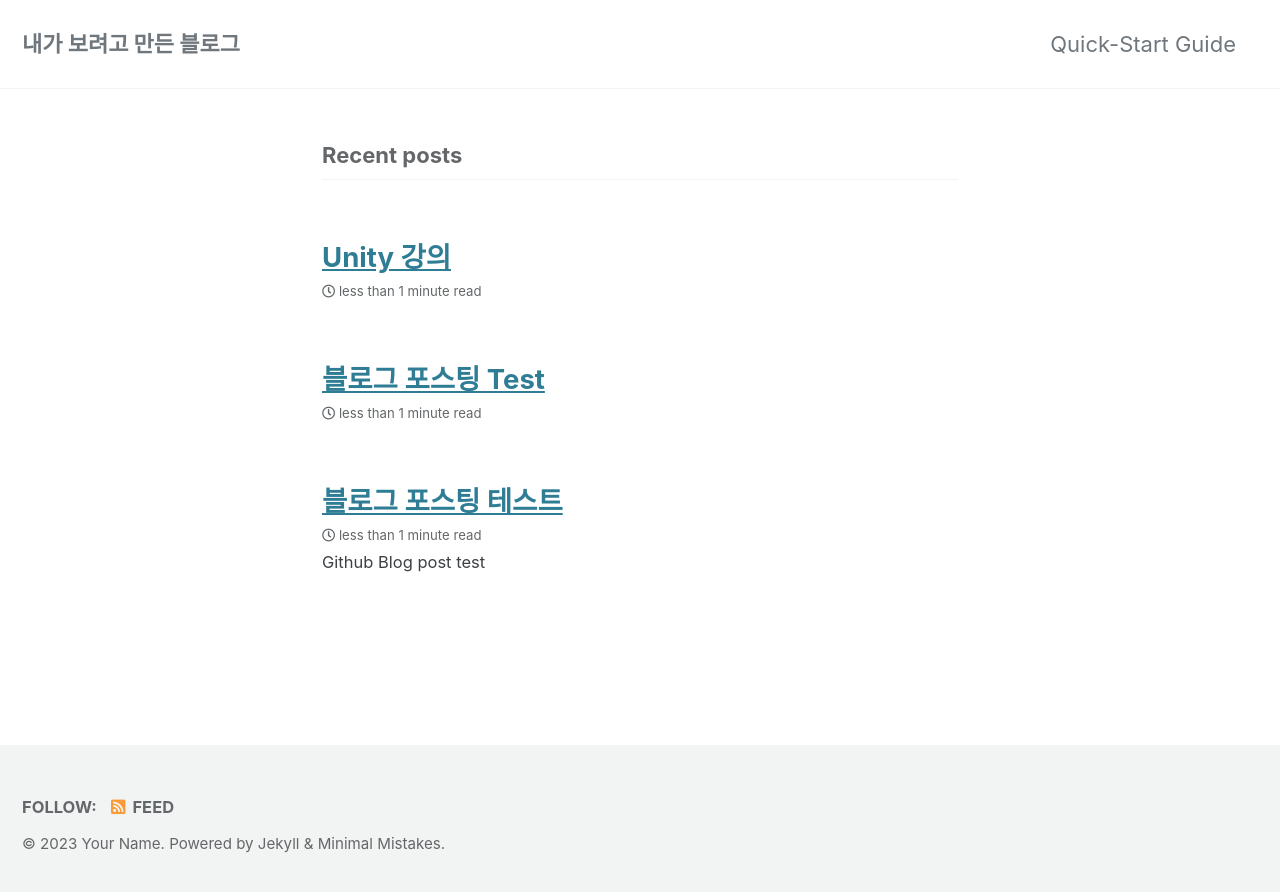
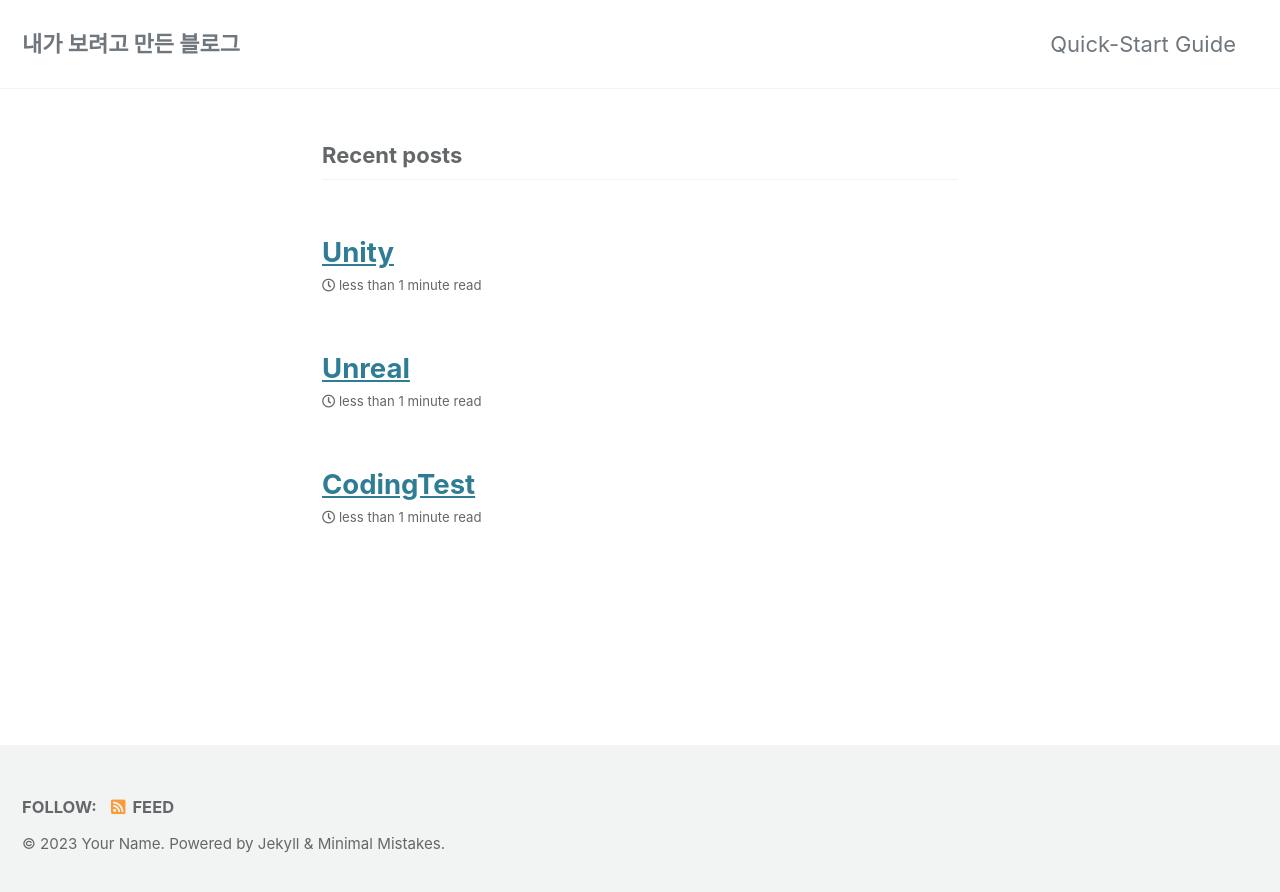
Before and after one commit to Jhyunmo/Jhyunmo.github.io, a Jekyll site: the page built from index.markdown, in a window 1280 px wide. Shown: the top 892 px of the page. Built offline with Jekyll 4.4.1, drawn with Linux system fonts in a browser that asks for light colours; cached includes are drawn as plain includes; the list of posts is cut into pages by our own code.

Commit message:
카테고리 이름 변경

```diff
--- a/_posts/2023-02-27-blog-first-test.markdown
+++ b/_posts/2023-02-27-blog-first-test.markdown
@@ -1,8 +1,12 @@
 ---
-layout: post
-title:  "블로그 포스팅 테스트"
-excerpt: "Github Blog post test"
+title:  "CodingTest"
+layout: archive
+permalink: categories/cpp
 date:   2023-02-27 16:46:31 +0900
-categories: Blog
-toc: true
+categories: jekyll update
+author_profile: true
+sidebar_main: true
 ---
+
+{% assign posts = site.categories.Cpp %}
+{% for post in posts %} {% include archive-single2.html type=page.entries_layout %} {% endfor %}
--- a/_posts/2023-05-28-Unity-Tab.markdown
+++ b/_posts/2023-05-28-Unity-Tab.markdown
@@ -1,5 +1,5 @@
 ---
-title:  "Unity 강의"
+title:  "Unity"
 layout: archive
 permalink: categories/cpp
 date:   2023-05-28 11:50:31 +0900
```
Also changed, not shown: _posts/2023-02-27-welcome-to-jekyll.markdown (+8 -2 lines).
